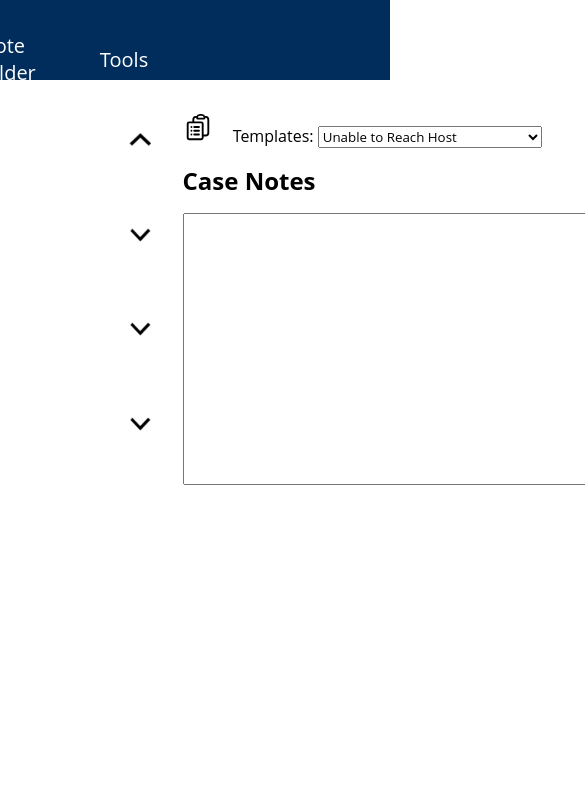
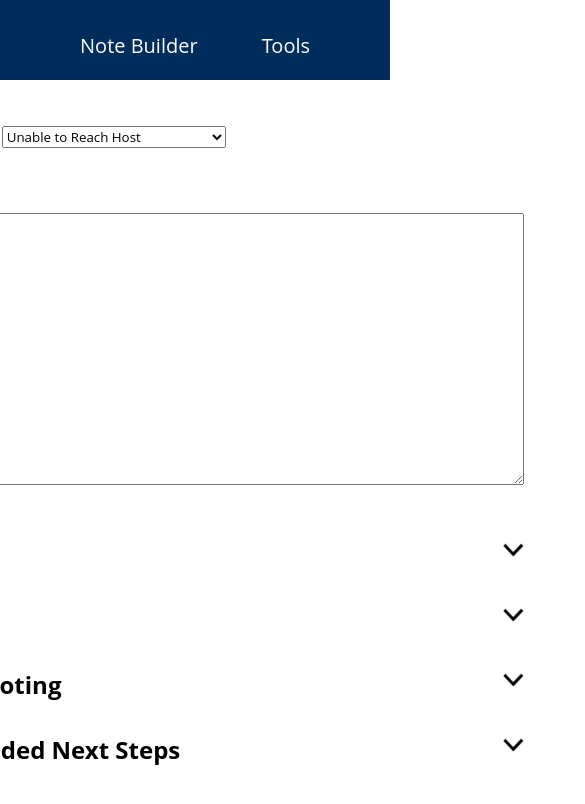
Before and after one commit to jhnh198/case-notes, a plain HTML site: page index.html in a window 390 px wide. Shown: the top 804 px of the page, 585 px wide, since content can reach past the window. Drawn offline with nearby package versions, Linux system fonts and the light colour scheme.

Commit message:
styling for mobile/small windows

```diff
--- a/index.html
+++ b/index.html
@@ -14,7 +14,6 @@
 
 <body>
 
-  <header class="nav-header">
     <nav>
       <button id="note-nav-button" onClick="showHideTools(this.id)" class="nav-button">
         Note Builder
@@ -23,7 +22,6 @@
         Tools
       </button>
     </nav>
-  </header>
 
   <div class="notes-main-section">
     <!-- area for case text field and issue/troubleshooting/recommended next steps -->
@@ -31,33 +29,33 @@
 
       <div class="dropdown-div">
         <h2> Info </h2>
-        <img z-index="1" class="dropdown-button" data-dropdown="info-fields-div" src="./images/chevron_up.png">
+        <img z-index="1" class="dropdown-button" data-dropdown="info-fields-div" src="./images/chevron_down.png">
       </div>
 
       <div id="info-fields-div" class="info-fields-div">
         <div>
           <label for="first-name-input"> First Name: </label>
-          <input type="text" id="first-name-input" name="first-name-input" data-category="info-fields">
+          <input class="info-fields-input" type="text" id="first-name-input" name="first-name-input" data-category="info-fields">
         </div>
 
         <div>
           <label for="last-name-input"> Last Name: </label>
-          <input type="text" id="last-name-input" name="last-name-input" data-category="info-fields">
+          <input class="info-fields-input"type="text" id="last-name-input" name="last-name-input" data-category="info-fields">
         </div>
 
         <div>
           <label for="company-id-input"> Company ID: </label>
-          <input type="text" id="company-id-input" name="company-id-input" data-category="info-fields">
+          <input class="info-fields-input" type="text" id="company-id-input" name="company-id-input" data-category="info-fields">
         </div>
 
         <div>
           <label for="truck-number-input"> Truck Number: </label>
-          <input type="text" id="" name="truck-number-input" data-category="info-fields">
+          <input class="info-fields-input" type="text" id="" name="truck-number-input" data-category="info-fields">
         </div>
 
         <div>
           <label for="phone-number-input"> Phone Number: </label>
-          <input type="text" id="phone-number-input" name="phone-number-input" data-category="info-fields">
+          <input class="info-fields-input" type="text" id="phone-number-input" name="phone-number-input" data-category="info-fields">
         </div>
 
       </div>
--- a/styles.css
+++ b/styles.css
@@ -12,12 +12,6 @@
   flex-direction: column;
 }
 
-header{
-  background-color: #002d5b;
-  width: 100%;
-  height: 5rem;
-}
-
 .notes-main-section{
   display: flex;
   padding-top: 2rem;
@@ -26,9 +20,13 @@
 
 nav{
   display: flex;
-  align-items: center;
-  justify-content: center;
-  width: 30%;
+  align-items: flex-start;
+  justify-content: flex-start;
+  position: sticky;
+  padding-left: 3rem;
+  background-color: #002d5b;
+  min-width: 100%;
+  height: 5rem;
 }
 
 .nav-button{
@@ -40,17 +38,13 @@
 }
 
 .template-builder-main{
-  min-width: 600px;
-  max-width: 50%;
   display: flex;
   flex-direction: row;
   flex-wrap: wrap;
-  max-width: 700px;
 }
 
 .info-fields-div{
   display: none;
-  max-width: 700px;
   flex-wrap: wrap;
   flex-direction: row;
   align-content: stretch;
@@ -75,7 +69,6 @@
   display: none;
   flex-direction: row;
   flex-wrap: wrap;
-  max-width: 700px;
 }
 
 h2{
@@ -120,3 +113,10 @@
 .template-dropdown-label{
   margin-left: 1rem;
 }
+
+@media (max-width: 700px) {
+  .notes-main-section {
+    flex-direction: column-reverse;
+  }
+
+}
```
